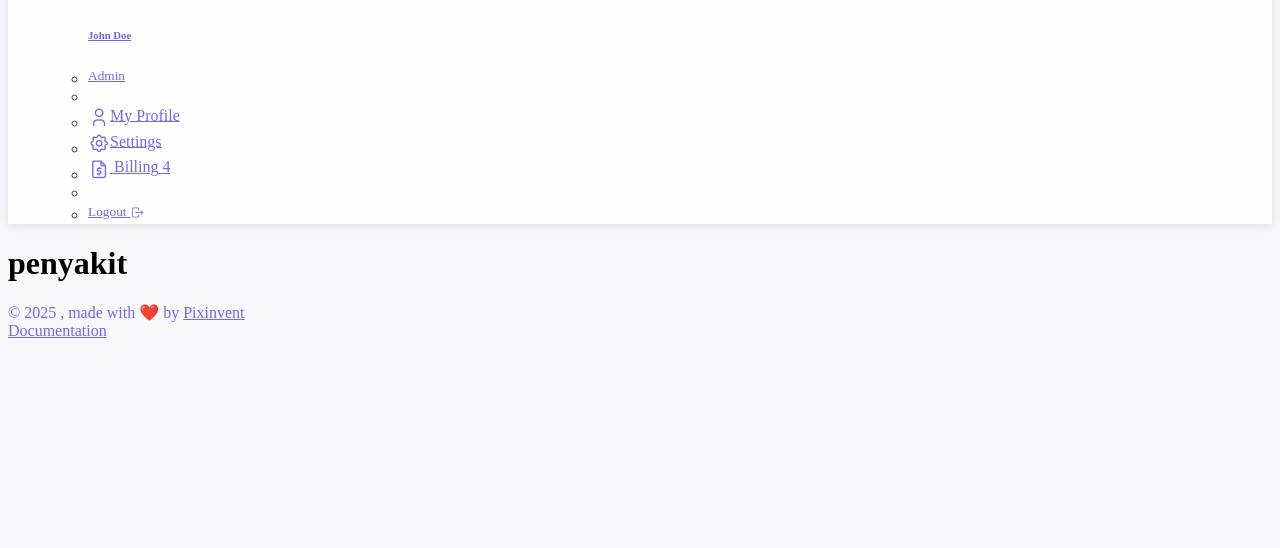
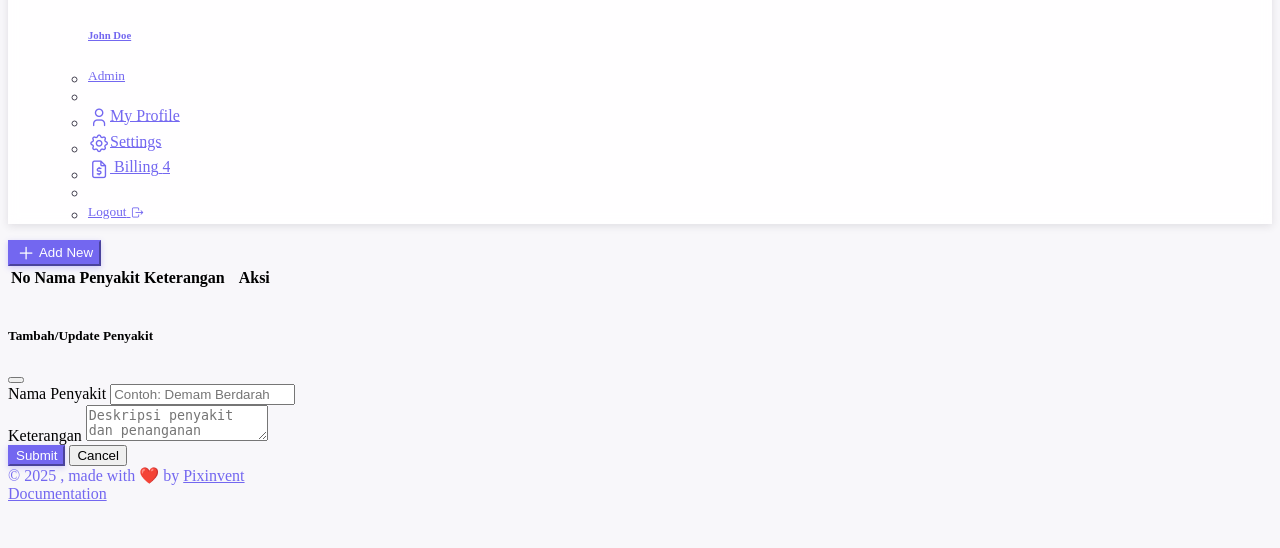
Before and after one commit to FauzanAzima26/Puskesmas, a CodeIgniter app: page /CI/index.php/penyakit/index in a window 1280 px wide. Shown: the part 1006-1554 px from the top of the page. Before the commit the page ends 1344 px from the top, so only its background shows below. Run offline with CodeIgniter, Linux system fonts and the light colour scheme; lists and menus that the app fills with data are empty; some libraries are stand-ins or nearby versions.

Commit message:
membat CRUD penyakit

```diff
--- a/application/config/routes.php
+++ b/application/config/routes.php
@@ -90,6 +90,8 @@ $route['obat/store'] = 'obat/store';
 $route['obat/get_data'] = 'obat/get_data';
 
 $route['penyakit'] = 'penyakit/index';
+$route['penyakit/store'] = 'penyakit/store';
+$route['penyakit/get_data'] = 'penyakit/get_data';
 
 $route['ruangan'] = 'ruangan/index';
 
--- a/application/controllers/Penyakit.php
+++ b/application/controllers/Penyakit.php
@@ -1,9 +1,82 @@
 <?php
-class Penyakit extends CI_Controller{
-    public function index(){
+defined('BASEPATH') or exit('No direct script access allowed');
+
+class Penyakit extends CI_Controller
+{
+    public function __construct()
+    {
+        parent::__construct();
+        $this->load->model('Penyakit_model');
+        $this->load->helper('url');
+        $this->load->helper('security');
+    }
+
+    public function index()
+    {
         $data['title'] = 'Penyakit';
         $data['content'] = 'backend/penyakit/index';
         $this->load->view('backend/layouts/header', $data);
         $this->load->view('backend/layouts/main', $data);
     }
+
+    public function get_data()
+    {
+        // Jika ada parameter ID (untuk edit)
+        if ($this->input->get('id')) {
+            $id = $this->input->get('id');
+            $penyakit = $this->Penyakit_model->get_by_id($id);
+
+            if ($penyakit) {
+                echo json_encode([
+                    'id_penyakit' => $penyakit->id_penyakit,
+                    'nama_penyakit' => $penyakit->nama_penyakit,
+                    'keterangan' => $penyakit->keterangan
+                ]);
+            } else {
+                echo json_encode([
+                    'error' => 'Data tidak ditemukan'
+                ]);
+            }
+            return;
+        }
+
+        // Jika tidak ada ID (untuk DataTable)
+        $data = $this->Penyakit_model->get_datatables();
+        echo json_encode([
+            "data" => $data
+        ]);
+    }
+
+    public function store()
+    {
+        $data = $this->input->post();
+
+        if ($this->input->post('_method') == 'DELETE') {
+            // Proses delete
+            $id = $this->input->post('id_penyakit');
+            $delete = $this->Penyakit_model->delete($id);
+
+            if ($delete) {
+                echo json_encode(['success' => true, 'message' => 'Data berhasil dihapus']);
+            } else {
+                echo json_encode(['success' => false, 'message' => 'Gagal menghapus data']);
+            }
+            return;
+        }
+
+        if (empty($data['id_penyakit'])) {
+            // Proses insert
+            $insert = $this->Penyakit_model->insert($data);
+            $message = $insert ? 'Data berhasil ditambahkan' : 'Gagal menambahkan data';
+        } else {
+            // Proses update
+            $update = $this->Penyakit_model->update($data['id_penyakit'], $data);
+            $message = $update ? 'Data berhasil diperbarui' : 'Gagal memperbarui data';
+        }
+
+        echo json_encode([
+            'success' => isset($insert) ? $insert : $update,
+            'message' => $message
+        ]);
+    }
 }
--- /dev/null
+++ b/application/models/Penyakit_model.php
@@ -0,0 +1,39 @@
+<?php
+defined('BASEPATH') or exit('No direct script access allowed');
+
+class Penyakit_model extends CI_Model
+{
+
+    private $table = 'tb_penyakit';
+
+    public function get_datatables()
+    {
+        $this->db->select('*');
+        $this->db->from('tb_penyakit');
+        return $this->db->get()->result();
+    }
+
+    public function get_by_id($id)
+    {
+        $this->db->where('id_penyakit', $id);
+        $query = $this->db->get('tb_penyakit');
+        return $query->row(); // Mengembalikan single object
+    }
+
+    public function insert($data)
+    {
+        return $this->db->insert('tb_penyakit', $data);
+    }
+
+    public function update($id, $data)
+    {
+        $this->db->where('id_penyakit', $id);
+        return $this->db->update('tb_penyakit', $data);
+    }
+
+    public function delete($id)
+    {
+        $this->db->where('id_penyakit', $id);
+        return $this->db->delete('tb_penyakit');
+    }
+}
--- a/application/views/backend/penyakit/index.php
+++ b/application/views/backend/penyakit/index.php
@@ -1 +1,66 @@
-<h1>penyakit</h1>
+<div id="penyakit-form" data-store-url="<?= site_url('penyakit/store') ?>"
+    data-get-data-url="<?= site_url('penyakit/get_data') ?>">
+</div>
+
+<div class="container-xxl flex-grow-1 container-p-y">
+    <div class="mb-3">
+        <button class="btn btn-primary" type="button" data-bs-toggle="offcanvas" data-bs-target="#add-new-record">
+            <i class="ti ti-plus"></i> Add New
+        </button>
+    </div>
+    <div class="card">
+        <div class="card-datatable table-responsive pt-0">
+            <table class="penyakit table">
+                <thead>
+                    <tr>
+                        <th>No</th>
+                        <th>Nama Penyakit</th>
+                        <th>Keterangan</th>
+                        <th width="20%">Aksi</th>
+                    </tr>
+                </thead>
+                <tbody>
+                </tbody>
+            </table>
+        </div>
+    </div>
+</div>
+
+<!-- Modal to add new record -->
+<div class="offcanvas offcanvas-end" id="add-new-record">
+    <div class="offcanvas-header border-bottom">
+        <h5 class="offcanvas-title" id="exampleModalLabel">Tambah/Update Penyakit</h5>
+        <button type="button" class="btn-close text-reset" data-bs-dismiss="offcanvas" aria-label="Close"></button>
+    </div>
+    <div class="offcanvas-body flex-grow-1">
+        <form class="add-new-record pt-0 row g-2" id="form-add-new-record" onsubmit="return false">
+            <input type="hidden" name="id_penyakit" id="id_penyakit">
+
+            <!-- Nama Penyakit -->
+            <div class="col-sm-12">
+                <label class="form-label" for="nama_penyakit">Nama Penyakit</label>
+                <input type="text" id="nama_penyakit" name="nama_penyakit" class="form-control"
+                    placeholder="Contoh: Demam Berdarah" required />
+            </div>
+
+            <!-- Keterangan -->
+            <div class="col-sm-12">
+                <label class="form-label" for="keterangan">Keterangan</label>
+                <textarea id="keterangan" name="keterangan" class="form-control"
+                    placeholder="Deskripsi penyakit dan penanganan"></textarea>
+            </div>
+
+            <!-- Tombol Submit -->
+            <div class="col-sm-12">
+                <button type="submit" class="btn btn-primary data-submit me-sm-4 me-1">Submit</button>
+                <button type="reset" class="btn btn-outline-secondary" data-bs-dismiss="offcanvas">Cancel</button>
+            </div>
+        </form>
+    </div>
+</div>
+
+<!--/ DataTable with Buttons -->
+<script src="<?= base_url('assets/vendor/libs/jquery/jquery.js') ?>"></script>
+<script src="<?= base_url('assets/vendor/libs/datatables-bs5/datatables-bootstrap5.js') ?>"></script>
+<script src="<?= base_url('assets/js/backend/penyakit.js') ?>"></script>
+<script src="https://cdn.jsdelivr.net/npm/sweetalert2@11"></script>
--- /dev/null
+++ b/assets/js/backend/penyakit.js
@@ -0,0 +1,156 @@
+const table = $(".penyakit").DataTable({
+    ajax: {
+        url: $("#penyakit-form").data("get-data-url"),
+        type: "GET",
+        dataSrc: "data",
+    },
+    columns: [
+        {
+            data: null,
+            render: (data, type, row, meta) => meta.row + 1,
+            className: "text-center",
+        },
+        {
+            data: "nama_penyakit",
+            className: "text-left"
+        },
+        {
+            data: "keterangan",
+            className: "text-left"
+        },
+        {
+            data: null,
+            render: (data, type, row) => `
+                <button class="btn btn-sm btn-warning edit" data-id="${row.id_penyakit}">Edit</button>
+                <button class="btn btn-sm btn-danger delete" data-id="${row.id_penyakit}">Delete</button>
+            `,
+            className: "text-center",
+            orderable: false,
+        },
+    ],
+    language: {
+        emptyTable: "Tidak ada data penyakit yang tersedia",
+        info: "Menampilkan _START_ sampai _END_ dari _TOTAL_ data penyakit",
+        infoEmpty: "Menampilkan 0 sampai 0 dari 0 data",
+    },
+});
+
+// Submit form
+$("#form-add-new-record").on("submit", function (e) {
+    e.preventDefault();
+    const formData = $(this).serialize();
+    const url = $("#penyakit-form").data("store-url");
+    const submitBtn = $(this).find('[type="submit"]');
+
+    // Show loading state
+    submitBtn.prop("disabled", true).html(`
+        <span class="spinner-border spinner-border-sm" role="status" aria-hidden="true"></span>
+        Memproses...
+    `);
+
+    $.ajax({
+        url: url,
+        type: "POST",
+        data: formData,
+        dataType: "json",
+        success: function (response) {
+            if (response.success) {
+                Swal.fire("Berhasil", response.message, "success");
+                $("#form-add-new-record")[0].reset();
+                bootstrap.Offcanvas.getInstance("#add-new-record").hide();
+                table.ajax.reload(null, false);
+            } else {
+                Swal.fire("Gagal", response.message, "error");
+            }
+        },
+        error: function (xhr) {
+            Swal.fire("Error", "Terjadi kesalahan saat menyimpan data", "error");
+        },
+        complete: function () {
+            submitBtn.prop("disabled", false).html("Submit");
+        },
+    });
+});
+
+// Edit
+$(document).on("click", ".edit", function () {
+    const id = $(this).data("id");
+    const getUrl = $("#penyakit-form").data("get-data-url");
+
+    $.ajax({
+        url: getUrl,
+        type: "GET",
+        data: { id: id },
+        dataType: "json",
+        success: function (response) {
+            if (response && response.id_penyakit) {
+                $("#id_penyakit").val(response.id_penyakit);
+                $("#nama_penyakit").val(response.nama_penyakit);
+                $("#keterangan").val(response.keterangan);
+
+                // Update form title
+                $("#exampleModalLabel").text("Edit Penyakit");
+
+                const offcanvas = new bootstrap.Offcanvas("#add-new-record");
+                offcanvas.show();
+            } else {
+                Swal.fire({
+                    title: "Error",
+                    text: response.error || "Data penyakit tidak ditemukan",
+                    icon: "error",
+                });
+            }
+        },
+        error: function (xhr, status, error) {
+            Swal.fire({
+                title: "Error",
+                text: "Gagal mengambil data penyakit dari server",
+                icon: "error",
+            });
+        },
+    });
+});
+
+// Delete
+$(document).on("click", ".delete", function () {
+    const id = $(this).data("id");
+
+    Swal.fire({
+        title: "Yakin hapus data?",
+        text: "Data yang dihapus tidak dapat dikembalikan!",
+        icon: "warning",
+        showCancelButton: true,
+        confirmButtonText: "Ya, hapus!",
+        cancelButtonText: "Batal",
+    }).then((result) => {
+        if (result.isConfirmed) {
+            $.ajax({
+                url: $("#penyakit-form").data("store-url"),
+                type: "POST",
+                data: {
+                    id_penyakit: id,
+                    _method: "DELETE",
+                },
+                dataType: "json",
+                success: function (response) {
+                    if (response.success) {
+                        Swal.fire("Berhasil", response.message, "success");
+                        table.ajax.reload(null, false);
+                    } else {
+                        Swal.fire("Gagal", response.message, "error");
+                    }
+                },
+                error: function (xhr) {
+                    Swal.fire("Error", "Terjadi kesalahan saat menghapus data", "error");
+                },
+            });
+        }
+    });
+});
+
+// Reset form when offcanvas is hidden
+document.getElementById("add-new-record").addEventListener("hidden.bs.offcanvas", function () {
+    $("#form-add-new-record")[0].reset();
+    $("#exampleModalLabel").text("Tambah Penyakit Baru");
+    $("#id_penyakit").val("");
+});
```
